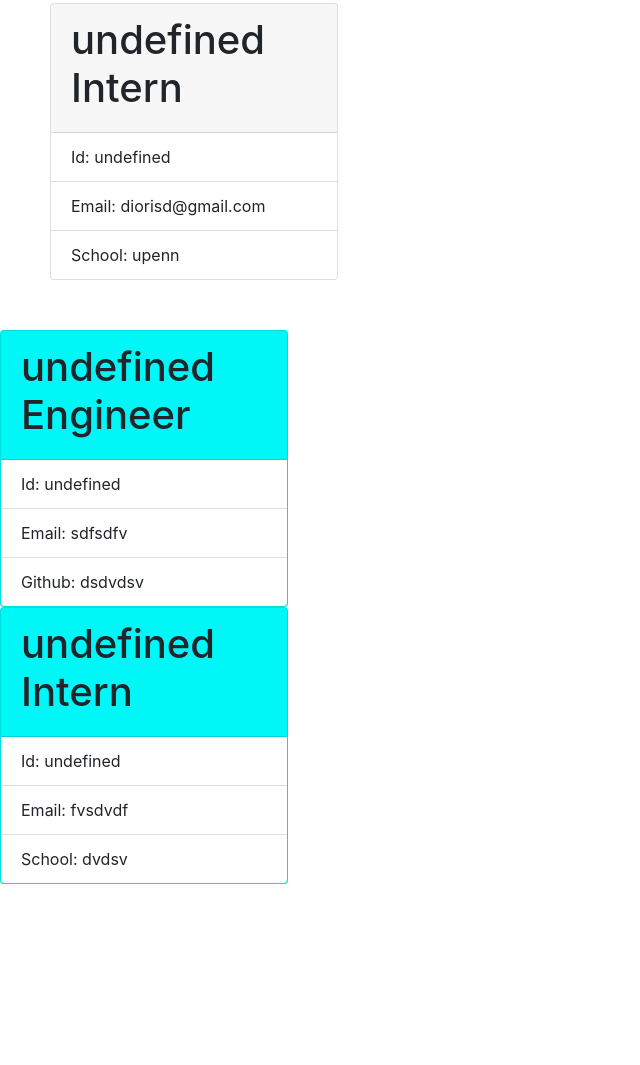
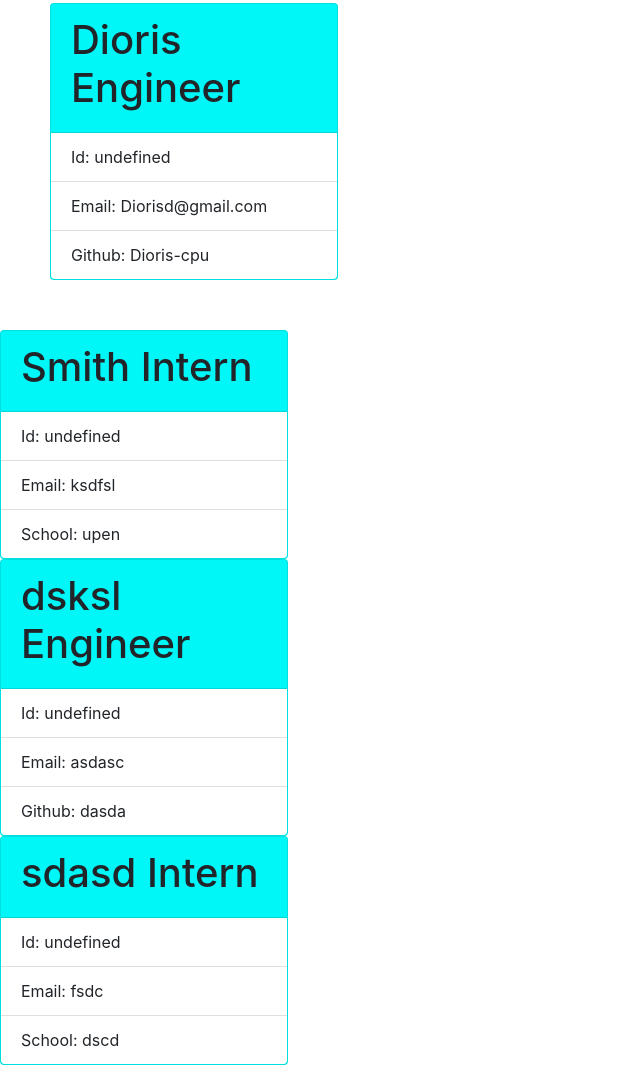
Before and after one commit to Dioris-cpu/teamRosterGenerator, a website: page teamRoster/roster.html in a window 1280 px wide. Shown: the part 155-1220 px from the top of the page, without its empty margins (0-640 px from the left). Before the commit the page ends 1039 px from the top, so only its background shows below. Drawn offline with nearby package versions, Linux system fonts and the light colour scheme; files that its build step writes are made by us from their sources.

Commit message:
name was added to prompt

```diff
--- a/teamRoster/roster.html
+++ b/teamRoster/roster.html
@@ -22,7 +22,7 @@
       display: flex;
       padding: 50px;
     }
-    .card:not(:last-child) {
+    .card {
       background-color: aqua;
       margin-right: 20px;
     }
@@ -31,35 +31,46 @@
       <div class="team-roster-container">
       <div class="card" style="width: 18rem;">
         <div class="card-header">
-          <h1>undefined
+          <h1>Dioris
+          Engineer</h1>
+        </div>
+        <ul class="list-group list-group-flush">
+          <li class="list-group-item">Id: undefined</li>
+          <li class="list-group-item">Email: Diorisd@gmail.com</li>
+          <li class="list-group-item">Github: Dioris-cpu</li>
+        </ul>
+      </div>
+</div><div class="card" style="width: 18rem;">
+        <div class="card-header">
+          <h1>Smith
           Intern</h1>
         </div>
         <ul class="list-group list-group-flush">
           <li class="list-group-item">Id: undefined</li>
-          <li class="list-group-item">Email: diorisd@gmail.com</li>
-          <li class="list-group-item">School: upenn</li>
+          <li class="list-group-item">Email: ksdfsl</li>
+          <li class="list-group-item">School: upen</li>
         </ul>
       </div>
 </div><div class="card" style="width: 18rem;">
         <div class="card-header">
-          <h1>undefined
+          <h1>dsksl
           Engineer</h1>
         </div>
         <ul class="list-group list-group-flush">
           <li class="list-group-item">Id: undefined</li>
-          <li class="list-group-item">Email: sdfsdfv</li>
-          <li class="list-group-item">Github: dsdvdsv</li>
+          <li class="list-group-item">Email: asdasc</li>
+          <li class="list-group-item">Github: dasda</li>
         </ul>
       </div>
 </div><div class="card" style="width: 18rem;">
         <div class="card-header">
-          <h1>undefined
+          <h1>sdasd
           Intern</h1>
         </div>
         <ul class="list-group list-group-flush">
           <li class="list-group-item">Id: undefined</li>
-          <li class="list-group-item">Email: fvsdvdf</li>
-          <li class="list-group-item">School: dvdsv</li>
+          <li class="list-group-item">Email: fsdc</li>
+          <li class="list-group-item">School: dscd</li>
         </ul>
       </div>
 </div>
```
Also changed, not shown: Main.js (+5 -5 lines).
